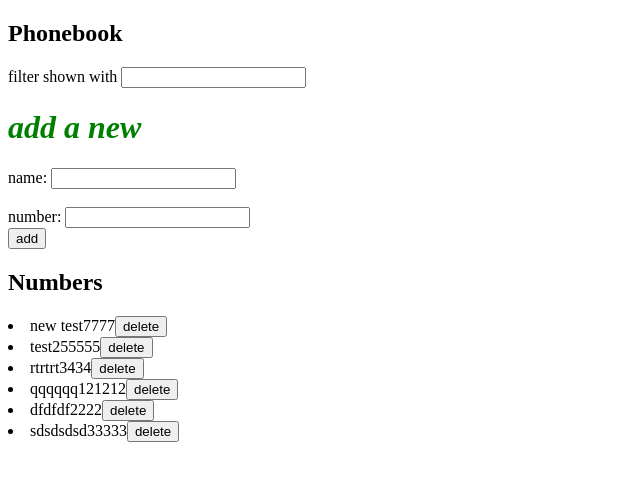
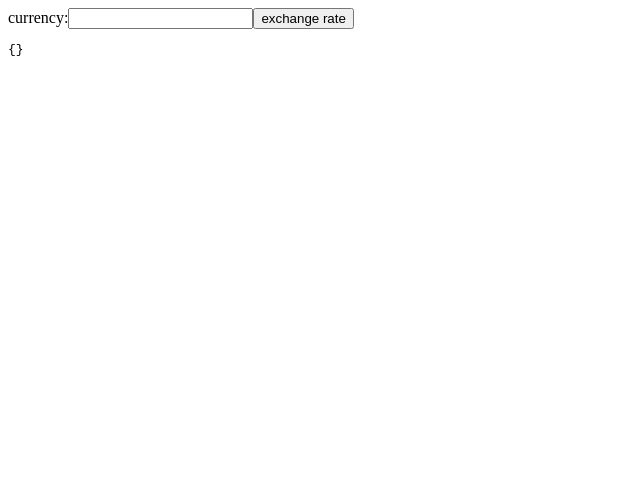
Before and after one commit to dildorababaerova/suttu, a React (Vite) app in the folder part2/: page / in a window 1280 px wide. Shown: the top 480 px of the page, without its empty margins (0-640 px from the left). Built offline with nearby package versions, Linux system fonts and the light colour scheme; data requests are answered from the project's data file.

Commit message:
started currency

```diff
--- a/part2/src/App.jsx
+++ b/part2/src/App.jsx
@@ -1,138 +1,47 @@
 import { useState, useEffect } from 'react'
-import Persons from './components/Persons'
-import Filter from './components/Filter'
-import PersonForm from './components/PersonForm'
-import personService from './services/persons'
-import Notification from './components/Notification'
-
+import ratesService from './services/rates'
 
 const App = () => {
-  const [persons, setPersons] = useState([])
-  const [newName, setNewName] = useState('')
-  const [phoneNumber, setPhoneNumber] =useState('')
-  const [searchName, setSearchName]= useState('')
-  const [errorMessage, setErrorMessage] = useState(null)
-  const [successMessage, setSuccessMessage] = useState(null)
+  const [value, setValue] = useState('')
+  const [rates, setRates] = useState({})
+  const [currency, setCurrency] = useState(null)
 
+  useEffect(() => {
+    console.log('effect run, currency is now', currency)
 
- useEffect(() =>{
-    personService
-    .getAll()
-    .then(initialNote =>{
-        setPersons(initialNote)
-        console.log('Response', initialNote)
-    })
- }, []
-)
+    // skip if currency is not defined
+    if (currency) {
+      console.log('fetching exchange rates...', currency)
+      ratesService
+      .getAll(currency)
+        .then(ratesData => {
+          setRates(ratesData)
+        })
+    }
+  }, [currency])
 
-  const addPerson = (e)=>{
-    e.preventDefault()
-
-    const checkNames = persons.find(person=> person.name===newName)
-
-    if (checkNames) {
-      if (window.confirm(`${newName} is already added to phonebook, replase the old number with a new one?`)) {
-      const updatedPerson = {...checkNames, phoneNumber}
-      personService
-      .update(checkNames.id, updatedPerson)
-      .then((returnedNote)=>{
-        setPersons(persons.map(person=> person.id===checkNames.id? returnedNote: person))
-        setNewName('')
-        setPhoneNumber('')
-      })
-      .catch(error => {
-        setErrorMessage(`${newName} is already removed from server`)
-        setTimeout(()=>{
-        setErrorMessage(null)
-          }, 5000)
-        setPersons(persons.filter(person => person.id !== checkNames.id))
-        setNewName('')
-        setPhoneNumber('')
-      })
-    }
-      return
-    }
-
-
-    const newObject ={
-        name:newName,
-        // id:persons.length+1,
-        phoneNumber: phoneNumber
-    }
-
-    personService
-    .create(newObject)
-    .then(returnedNote => {
-      console.log("Reterned", returnedNote)
-      setPersons(persons.concat(returnedNote))
-      setSuccessMessage(`${newObject.name} added`)
-      setTimeout(()=>{
-        setSuccessMessage(null)
-      }, 5000)
-      setNewName('')
-      setPhoneNumber('')
-    })
+  const handleChange = (event) => {
+    setValue(event.target.value)
   }
 
-  const toggleDeleteOf = (id) => {
-    const person = persons.find(person => person.id===id)
-    if (window.confirm(`Delete ${person.name}`)) {
-    personService
-    .deletePerson(id)
-    .then(() => {
-      setPersons(persons.filter(person => person.id != id))
-      setSuccessMessage(`${person.name} deleted`)
-      setTimeout(()=>{
-        setSuccessMessage(null)
-      }, 5000)
-    })
-    .catch(error =>{
-      setErrorMessage(`${person.name} already deleted`)
-      setTimeout(()=> {
-        setErrorMessage(null)
-          }, 5000)
-      setPersons(persons.filter(person => person.id != id))
-    })
-  }
-
-  }
-
-  const handleSearch =(e) => {
-    setSearchName(e.target.value)
-  }
-
-  const handleNewName =(e) => {
-    setNewName(e.target.value)
-  }
-
-  const handlePhoneNumber =(e) =>{
-    setPhoneNumber(e.target.value)
+  const onSearch = (event) => {
+    event.preventDefault()
+    setCurrency(value)
   }
 
   return (
     <div>
-      <h2>Phonebook</h2>
-      <Notification successMessage={successMessage} errorMessage={errorMessage}/>
-          <Filter
-          handleSearch={handleSearch}
-          searchName={searchName}
-          />
-
-        <h1>add a new</h1>
-          <PersonForm
-          addPerson={addPerson}
-          newName={newName}
-          phoneNumber={phoneNumber}
-          handleNewName={handleNewName}
-          handlePhoneNumber={handlePhoneNumber}
-          />
-
-      <h2>Numbers</h2>
-       < Persons
-        persons ={persons}
-        searchName={searchName}
-        toggleDeleteOf={toggleDeleteOf}
-       />
+      <form onSubmit={onSearch}>
+        currency:
+        <input
+        value={value}
+        onChange={handleChange}
+        />
+        <button type="submit">exchange rate</button>
+      </form>
+      <pre>
+        {JSON.stringify(rates, null, 2)}
+      </pre>
     </div>
   )
 }
--- /dev/null
+++ b/part2/src/services/rates.jsx
@@ -0,0 +1,12 @@
+import axios from "axios"
+
+const baseUrl = 'https://open.er-api.com/v6/latest'
+
+
+const getAll = (currency)=>{
+    const request= axios.get(`${baseUrl}/${currency}`)
+    return  request.then(response => (response.data.rates))
+}
+
+
+export default {getAll}
```
Also changed, not shown: part2/src/App_PhoneList.jsx (+28 -6 lines).
